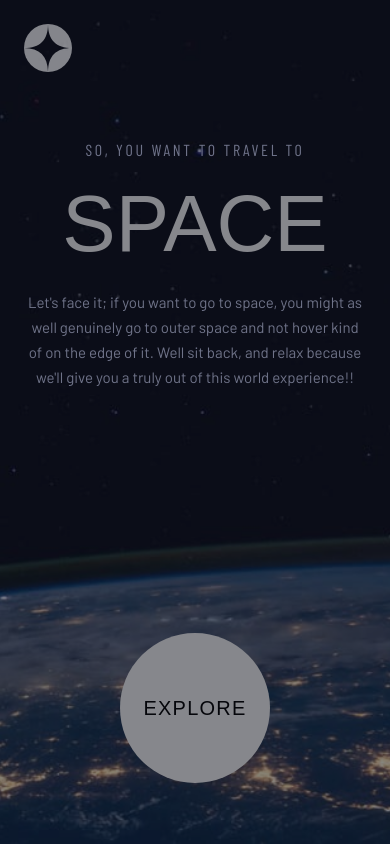
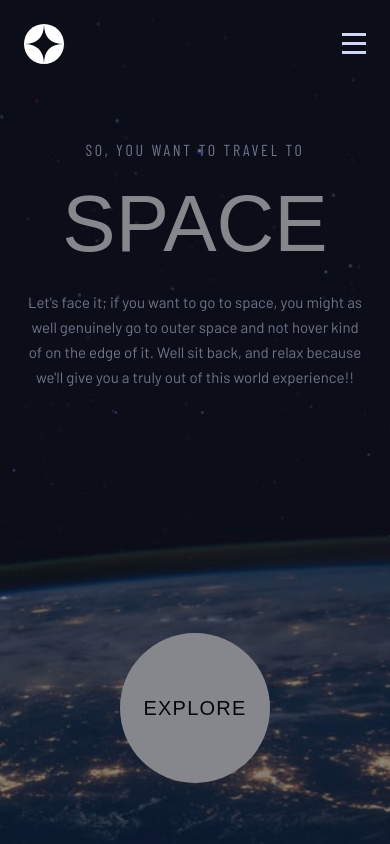
Before and after one commit to sashkajanevska/Space-Tourism-Website, a React app in the folder space-tourism-website/: page / in a window 390 px wide. Built offline with nearby package versions, Linux system fonts and the light colour scheme; the HTML template or start-up script is replaced by a standard one; a web font is replaced by a local one.

Commit message:
mobile menu done

```diff
--- a/space-tourism-website/src/components/Header.jsx
+++ b/space-tourism-website/src/components/Header.jsx
@@ -1,9 +1,29 @@
 import { NavLink } from "react-router-dom";
 
 export default function Header() {
+  const toggleNav = () => {
+    const toggleButtons = document.querySelectorAll(".nav-button");
+    const navBox = document.querySelector(".header-inner");
+
+    toggleButtons.forEach((button) => button.classList.toggle("active"));
+    navBox.classList.toggle("active");
+  };
+
   return (
     <div className="header">
-      <img src="/src/images/shared/logo.svg" alt="logo" />
+      <img className="logo" src="/src/images/shared/logo.svg" alt="logo" />
+      <img
+        className="nav-button active"
+        src="/src/images/shared/icon-hamburger.svg"
+        alt="open-nav"
+        onClick={toggleNav}
+      />
+      <img
+        className="nav-button close"
+        src="/src/images/shared/icon-close.svg"
+        alt="close-nav"
+        onClick={toggleNav}
+      />
       <div className="header-inner">
         <hr />
         <div className="nav-box">
```
